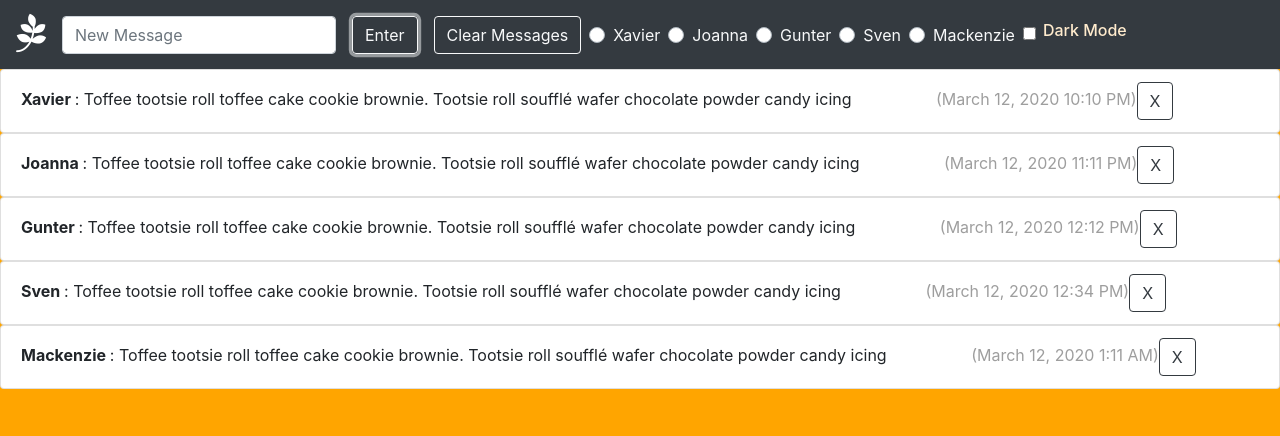
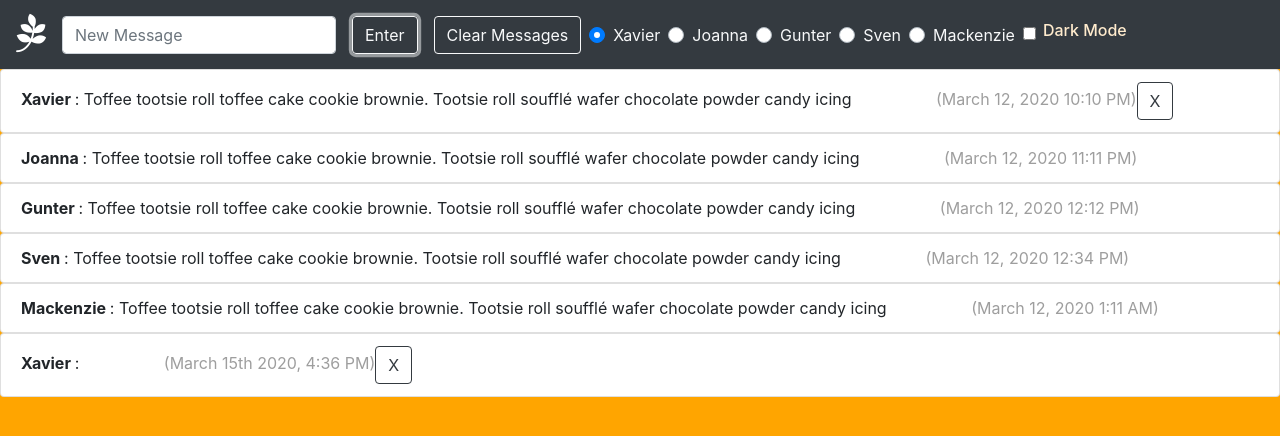
Before and after one commit to nss-evening-cohort-11/chatty-waterwheels, a website built with webpack: page src/index.html in a window 1280 px wide. Both pictures are taken after a click on the button "Enter". Built offline with nearby package versions, Linux system fonts and the light colour scheme.

Commit message:
only lets selected user delete their own messages

```diff
--- a/src/index.html
+++ b/src/index.html
@@ -18,7 +18,7 @@
           <button class="btn btn-outline-light m-2 my-sm-0" type="submit" id="message-submit-btn">Enter</button>
           <button class="btn btn-outline-light m-2 my-sm-0" type="submit" id="clear-message-btn">Clear Messages</button>
         <div class="custom-control custom-radio">
-          <input type="radio" id="user1" name="customRadio" class="custom-control-input user-radio-btns">
+          <input type="radio" id="user1" name="customRadio" class="custom-control-input user-radio-btns" checked>
           <label class="custom-control-label text-light pr-2" for="user1">Xavier</label>
         </div>
         <div class="custom-control custom-radio">
--- a/src/javascripts/components/deleteMessage.js
+++ b/src/javascripts/components/deleteMessage.js
@@ -2,10 +2,8 @@ import messageData from '../helpers/data/messageData';
 import displayMessages from './displayMessages';
 
 const deleteMessage = (e) => {
-  // e.preventDefault();
   const messageId = e.target.closest('.message-div').id;
   messageData.removeMessages(messageId);
-  console.error(messageId);
   displayMessages.displayAllMessages();
 };
 
--- a/src/javascripts/components/displayMessages.js
+++ b/src/javascripts/components/displayMessages.js
@@ -2,13 +2,17 @@ import messageData from '../helpers/data/messageData';
 import userData from '../helpers/data/userData';
 import utils from '../helpers/utils';
 
-const printButtons = () => {
-  const domString = '<button class="delete-indiv-message btn btn-outline-dark"">X</button>';
+const printButtons = (authUserId, message) => {
+  let domString = '';
+  if (message.userId === authUserId) {
+    domString += '<button class="delete-indiv-message btn btn-outline-dark"">X</button>';
+  }
   return domString;
 };
 
 
 const displayAllMessages = () => {
+  const authUserId = utils.getRadioVal();
   const users = userData.getUsers();
   let domString = '';
   messageData.getMessages().forEach((m) => {
@@ -16,7 +20,7 @@ const displayAllMessages = () => {
     domString += `<div class="message-div" id="${m.messageId}">
       <ul class="list-group">
       <li class="list-group-item"><span class="message-text"> <span class="user-name">${userName.name} </span> : ${m.message} </span> <span class="timestamp">(${m.stamp})</span>`;
-    domString += printButtons();
+    domString += printButtons(authUserId, m);
     domString += '</li> </ul> </div>';
   });
   utils.printToDom('message-container', domString);
--- a/src/javascripts/components/newMessage.js
+++ b/src/javascripts/components/newMessage.js
@@ -1,25 +1,14 @@
 import moment from 'moment';
-import createId from '../helpers/utils';
+import utils from '../helpers/utils';
 import displayAllMessages from './displayMessages';
-import events from '../helpers/events';
 import messageData from '../helpers/data/messageData';
-
-const getRadioVal = () => {
-  let val;
-  Array.from($('.user-radio-btns')).forEach((item) => {
-    if (item.checked) {
-      val = item.id;
-    }
-  });
-  return val;
-};
 
 const addNewMessage = (e) => {
   e.preventDefault();
   const brandNewMessage = {
-    userId: getRadioVal(),
+    userId: utils.getRadioVal(),
     message: $('#message-input').val(),
-    messageId: createId.createId(),
+    messageId: utils.createId(),
     stamp: moment().format('MMMM Do YYYY, h:mm A'),
   };
   messageData.setMessages(brandNewMessage);
@@ -27,7 +16,6 @@ const addNewMessage = (e) => {
   $('#message-input').val('');
   displayAllMessages.displayAllMessages();
   $('#clear-message-btn').removeClass('disabled');
-  $('.delete-indiv-message').on('click', events.deleteDisplayEvent);
 };
 
 export default { addNewMessage };
--- a/src/javascripts/helpers/utils.js
+++ b/src/javascripts/helpers/utils.js
@@ -9,4 +9,14 @@ const createId = () => {
   return uniqueId;
 };
 
-export default { printToDom, createId };
+const getRadioVal = () => {
+  let val;
+  Array.from($('.user-radio-btns')).forEach((item) => {
+    if (item.checked) {
+      val = item.id;
+    }
+  });
+  return val;
+};
+
+export default { printToDom, createId, getRadioVal };
--- a/src/javascripts/main.js
+++ b/src/javascripts/main.js
@@ -12,6 +12,7 @@ const init = () => {
   clear.clearButtonEvent();
   dark.darkThemeTime();
   $('body').on('click', '.delete-indiv-message', deleteMessage.deleteMessage);
+  $('body').on('change', '.user-radio-btns', displayMessages.displayAllMessages);
 };
 
 init();
```
